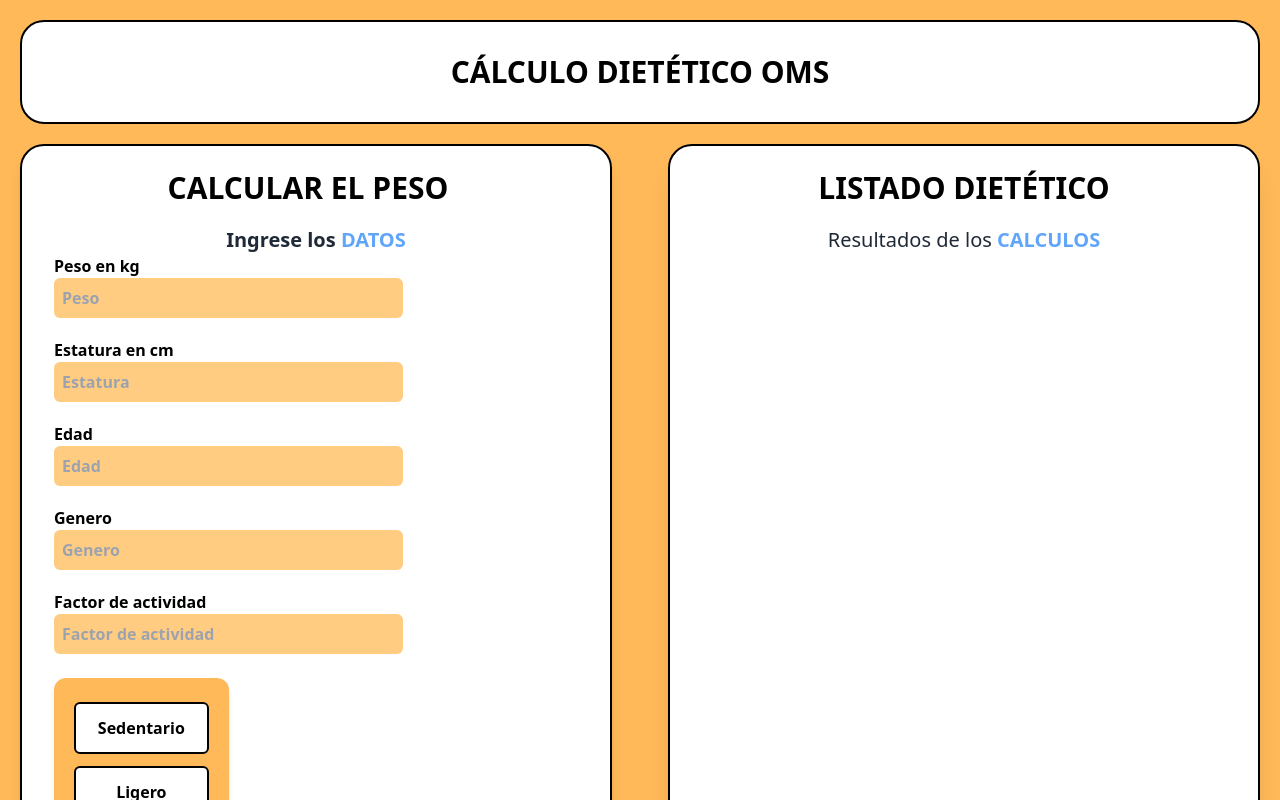
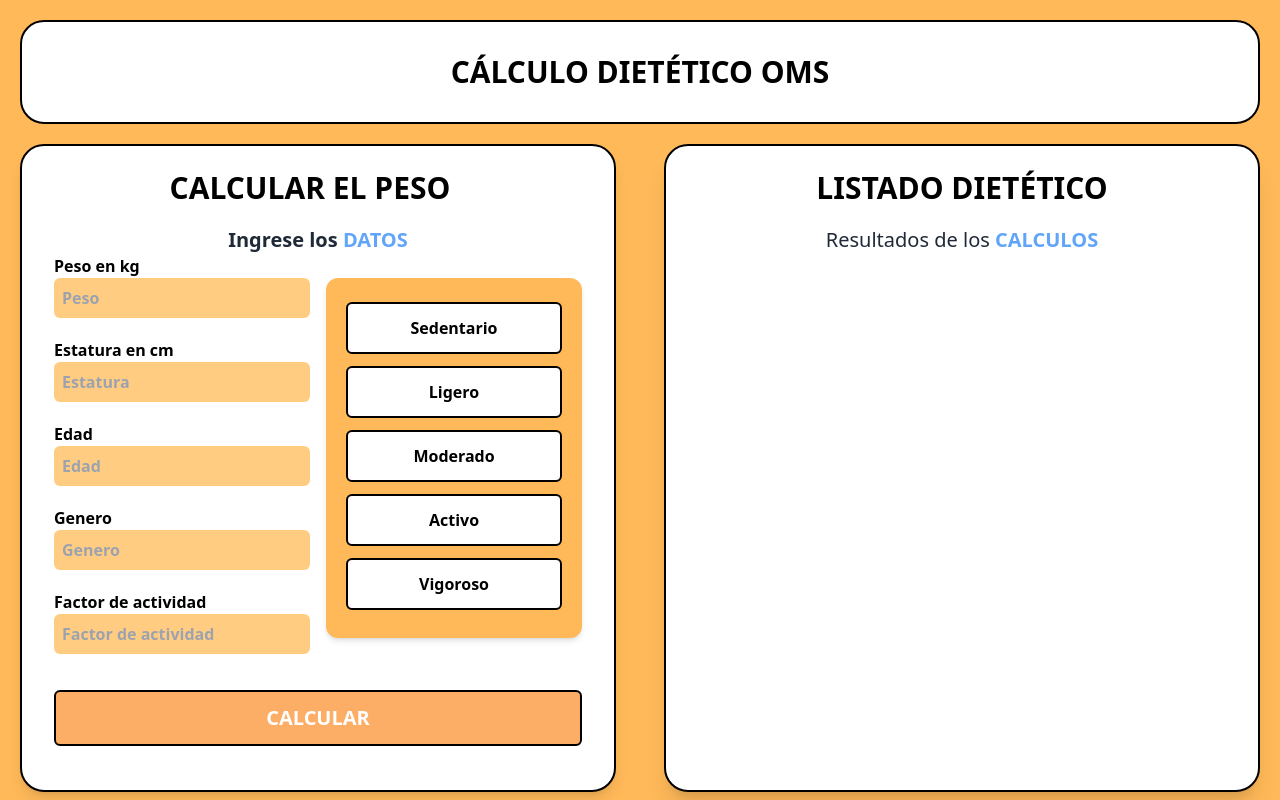
Before and after one commit to Andres-GMP/Dietas, a React (Vite) app: page / in a window 1280 px wide. Shown: the top 800 px of the page. Built offline with nearby package versions, Linux system fonts and the light colour scheme.

Commit message:
IMPLENTACION DE LOS BOTONES

```diff
--- a/src/App.jsx
+++ b/src/App.jsx
@@ -55,7 +55,7 @@ function App() {
   return (
     <div className="">
       <Cabecera />
-      <div className="grid grid-cols-1 gap-4 sm:grid-cols-2 ">
+      <div className="grid grid-cols-1 gap-2 sm:grid-cols-2 ">
         <Formulario
           setPacientes = {setPacientes}
           pacientes = {pacientes}
--- a/src/components/Formulario.jsx
+++ b/src/components/Formulario.jsx
@@ -75,15 +75,16 @@ export const Formulario = ({setPacientes, pacientes, paciente,setPaciente, calcu
     }
 
     return (
-        <div className='bg-white rounded-3xl p-6 w-auto mx-5 shadow-lg md:w-auto xl:w-auto xl:ml-5 mb-auto pr-10 border-2 border-black '>
+        <div className='bg-white rounded-3xl p-6 w-auto mx-5 shadow-lg md:w-auto xl:w-auto xl:ml-5 mb-auto pr-10 border-2 border-black'>
             <h1 className=' text-3xl text-center font-bold text-black '>CALCULAR EL PESO</h1>
-            {error && <p className=' grid text-red-600 font-semibold  justify-center my-2 '> Debes llenar todos los campos</p>}
+            {error && <p className=' grid text-red-600 font-semibold  justify-center my-2'> DEBES LLENAR TODOS LOS CAMPOS</p>}
 
             <form className='container mx-2 font-semibold' onSubmit={validarFormulario}>
             <p className='text-center text-xl mt-5 text-gray-800'>Ingrese los <span className=' text-blue-400 font-bold'> DATOS </span></p>
 
+    <div className='grid sm:grid-cols-2 gap-4'>
 
-            <div className='w-2/3'>
+            <div className=''>
                 <div>
                     <label className='text-black' htmlFor="nombrePaciente">Peso en kg </label>
                     <input type="text" id= 'peso' className=' block w-full rounded-md bg-[#FFCC81] text-black p-2 mb-5' placeholder='Peso' value={peso} onChange={(e) => setPeso(e.target.value)} />
@@ -111,14 +112,15 @@ export const Formulario = ({setPacientes, pacientes, paciente,setPaciente, calcu
                 </div>
             </div>
 
-            <div className='w-1/3 p-5 bg-[#FFB959] shadow-md mt-6 rounded-xl'>
+            <div className='p-5 bg-[#FFB959] shadow-md mt-6 rounded-xl mb-5 sm:mb-auto'>
                 <input type="submit" id='sedentario' className= "bg-white text-black rounded-md text-md font-bold w-full border-2 border-black hover:cursor-pointer p-3 mt-1 mb-2" value="Sedentario"/>
                 <input type="submit" id='ligero' className= "bg-white text-black rounded-md text-md font-bold w-full border-2 border-black hover:cursor-pointer p-3 mt-1 mb-2" value="Ligero"/>
                 <input type="submit" id='moderado' className= "bg-white text-black rounded-md text-md font-bold w-full border-2 border-black hover:cursor-pointer p-3 mt-1 mb-2" value="Moderado"/>
                 <input type="submit" id='activo' className= "bg-white text-black rounded-md text-md font-bold w-full border-2 border-black hover:cursor-pointer p-3 mt-1 mb-2" value="Activo"/>
                 <input type="submit" id='vigoroso' className= "bg-white text-black rounded-md text-md font-bold w-full border-2 border-black hover:cursor-pointer p-3 mt-1 mb-2" value="Vigoroso"/>
+            </div>
 
-            </div>
+    </div>
                 {/*
                 <div>
                     <label htmlFor="email" >Estatura en cm </label>
```
